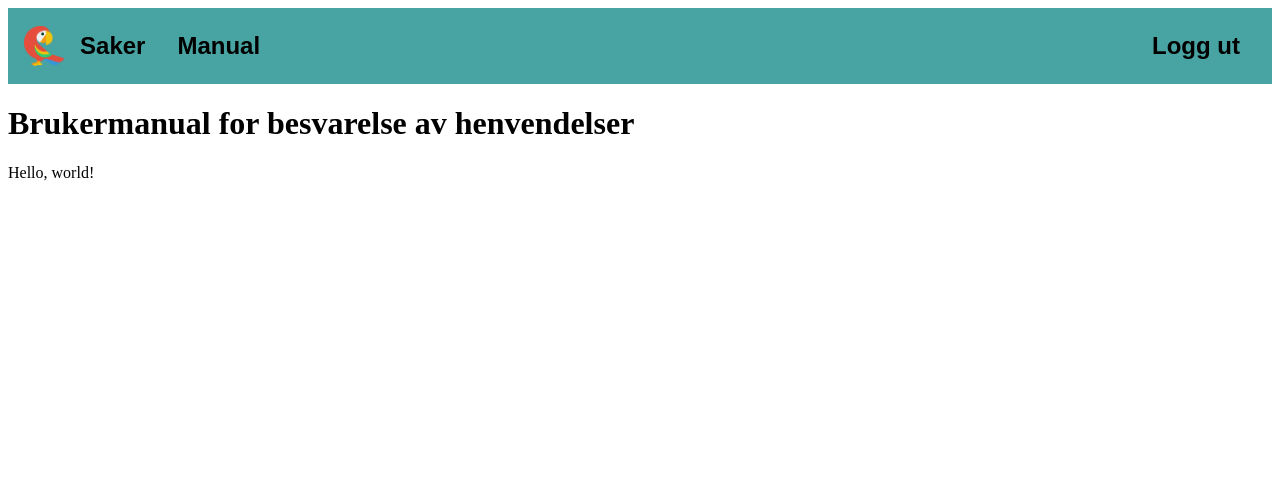
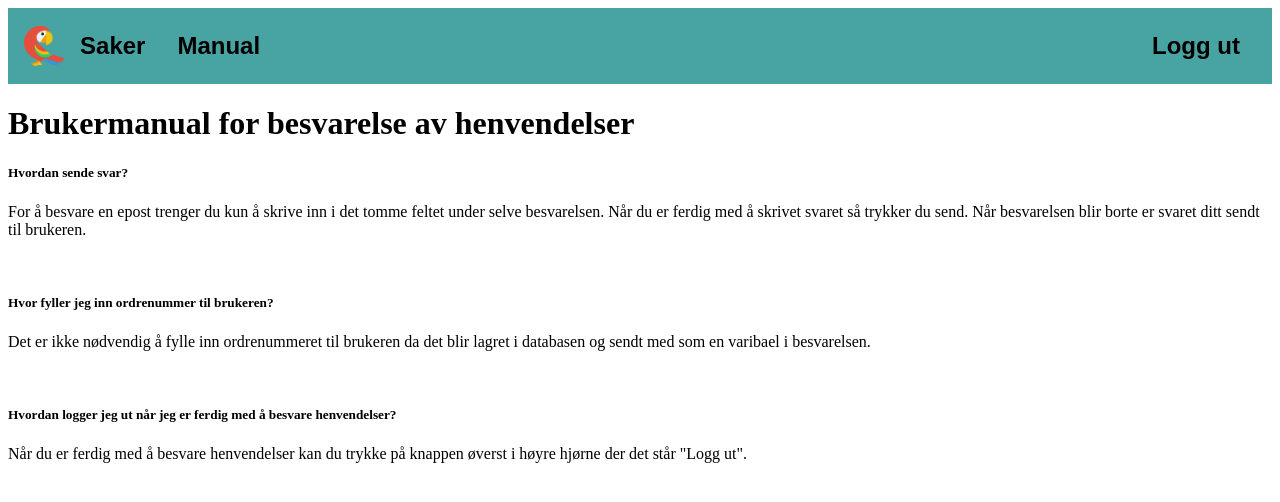
Before and after one commit to helene-cpu/kundeservice, a Flask app: page /manual in a window 1280 px wide. Shown: the top 502 px of the page. Run offline with Flask 3, Linux system fonts and the light colour scheme; the visitor is signed in with stand-in values (Sample User, id 1).

Commit message:
Brukermanual for admin

```diff
--- a/templates/manual.html
+++ b/templates/manual.html
@@ -2,5 +2,14 @@
 
 {% block content %}
 <h1>Brukermanual for besvarelse av henvendelser</h1>
-<p>Hello, world!</p>
+<h5>Hvordan sende svar?</h5>
+<p>For å besvare en epost trenger du kun å skrive inn i det tomme feltet under selve besvarelsen. Når du er ferdig med å skrivet svaret så trykker du send. Når besvarelsen blir borte er svaret ditt sendt til brukeren.</p>
+<br>
+<h5>Hvor fyller jeg inn ordrenummer til brukeren?</h5>
+<p>Det er ikke nødvendig å fylle inn ordrenummeret til brukeren da det blir lagret i databasen og sendt med som en varibael i besvarelsen.</p>
+<br>
+<h5>Hvordan logger jeg ut når jeg er ferdig med å besvare henvendelser?</h5>
+<p>Når du er ferdig med å besvare henvendelser kan du trykke på knappen øverst i høyre hjørne der det står "Logg ut".</p>
+<br>
+<h5></h5>
 {% endblock %}
```
